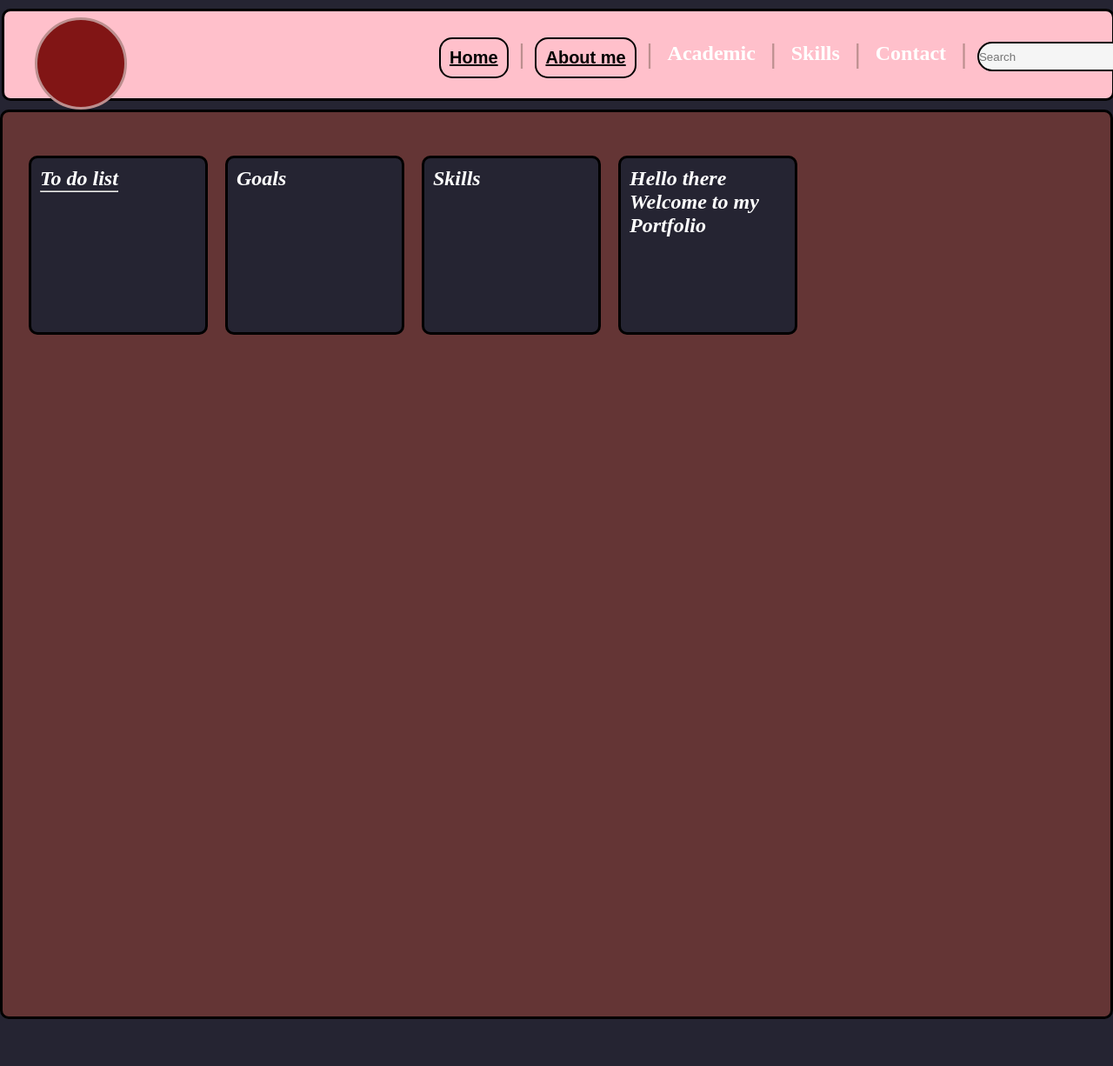
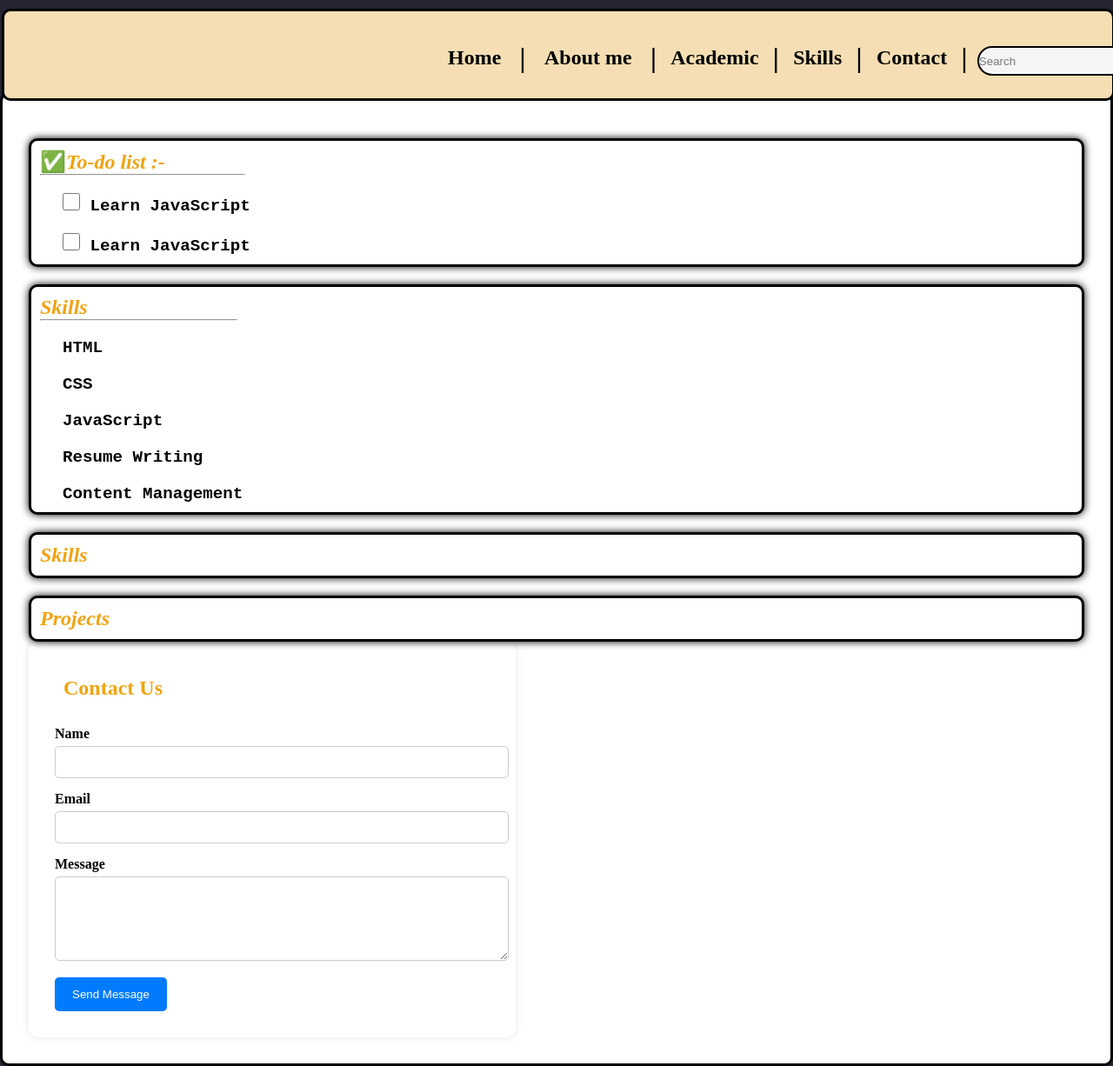
Before and after one commit to natarajanspnk/my-portfolio, a plain HTML site: page index.html in a window 1280 px wide. Shown: the top 1226 px of the page at 87% size. Before the commit the page ends 1172 px from the top, so only its background shows below. Drawn offline with Linux system fonts and the light colour scheme.

Commit message:
Update 1:index and style

```diff
--- a/index.html
+++ b/index.html
@@ -12,43 +12,63 @@
 </head>
 
 
+<body>
+    <div class="frame1">
+      <div class="nattu1"></div>
+        <div class="titlepage">
+          <h2><a class="a" href="home.html">Home</a></h2><h1>|</h1>
 
+          <h2><a class="a" href="">About me</a></h2><h1>|</h1>
 
+          <h2>Academic</h2><h1>|</h1>
 
-</style>
+          <h2>Skills</h2><h1>|</h1>
 
-<body>
-  <div class="nattu1"></div>
-    <div class="frame1">
-      <div class="titlepage">
-        <button class="button1">
-          <h2 class="h"><a class="a" href="home.html">Home</a></h2>
-
-        </button><h1>|</h1>
-
-        <button class="button1">
-          <h2 class="h"><a class="a" href="">About me</a></h2>
-        </button><h1>|</h1>
-
-        <h2 class="h">Academic</h2><h1>|</h1>
-
-        <h2 class="h">Skills</h2><h1>|</h1>
-
-        <h2 class="h">Contact</h2><h1>|</h1>
+          <h2>Contact</h2><h1>|</h1>
 
         <div>
           <input class="search" type="text" placeholder="Search">
         </div>
       </div>
     </div>
-  </div>
+
     <div class="container">
       <div class="box1">
-      <h2><i>To do list <hr></i></h2>
+        <h2>✅<i>To-do list :-<hr></i>
+          <ul style="font-family:'Courier New', monospace;">
+            <li>
+              <input type="checkbox" id="task1">
+              <label for="task1">Learn JavaScript</label>
+            </li>
+            <li>
+              <input type="checkbox" id="task2">
+                <label for="task2">Learn JavaScript</label>
+            </li>
+
+          </ul>
+        </h2>
       </div>
+      <div class="box2">
+        <h2><i>Skills <hr></i>
+          <ul style="font-family:'Courier New', monospace;">
+            <li>
+              <label for="task1">HTML</label>
+            </li>
+            <li>
+              <label for="task2">CSS</label>
+            </li>
+            <li>
+              <label for="task2">JavaScript</label>
+            </li>
+            <li>
+              <label for="task2">Resume Writing</label>
+            </li>
+            <li>
+              <label for="task2">Content Management</label>
+            </li>
 
-    <div class="box2">
-      <h2><i>Goals</i></h2>
+          </ul>
+        </h2>
       </div>
 
       <div class="box3">
@@ -56,13 +76,25 @@
       </div>
 
       <div class="box4">
-      <h2><i>Hello there Welcome to my Portfolio</i></h2>
+        <h2><i>Projects</i></h2>
+      </div>
+      <div class="contact-form">
+        <h2>Contact Us</h2>
+        <form action="#" method="post">
+          <label for="name">Name</label>
+          <input type="text" id="name" name="name" required />
+
+          <label for="email">Email</label>
+          <input type="email" id="email" name="email" required />
+
+          <label for="message">Message</label>
+          <textarea id="message" name="message" rows="5" required></textarea>
+
+          <button type="submit">Send Message</button>
+        </form>
       </div>
     </div>
 
-  <div>
-
-  </div>
 </body>
 
 </html>
--- a/style.css
+++ b/style.css
@@ -3,50 +3,87 @@
     padding: 0px;
 }
 
+
 body {
     background: #252432;
-    position: relative;
+
 }
 
-.nattu1 {
+@media (max-width: 800px){
+    .container{
+        flex-direction: column;
+    }
+  }
+
+.frame1 {
+    background: wheat;
+    border-color: black;
+    border-style: solid;
+    border-radius: 10px;
+    height: 100px;
+    position: relative;
+    display: flex;
+    top: 10px;
+    left: 2px;
+}
+
+.logo {
     background-image: url(\Photograph.jpg);
     background-color: rgb(129, 21, 21);
     background-size: cover;
-    border-color: rosybrown;
+    border-color: black;
     border-style: solid;
     border-radius: 100px;
-    position: absolute;
-    top: 20px;
+    position: relative;
+    top: 0px;
     left: 40px;
     height: 100px;
     width: 100px;
     z-index: 1;
 }
 
-.frame1 {
-    background: pink;
-    border-color: black;
-    border-style: solid;
-    border-radius: 10px;
-    height: 100px;
-    position: relative;
-    top: 10px;
-    left: 2px;
+.titlepage {
+    color: black;
+    display: flex;
+    width: 800px;
+    flex-direction: row;
+    flex-wrap: wrap;
+    justify-content: space-between;
+    position: absolute;
+    align-items: left;
+    top: 35px;
+    left: 500px;
+    z-index: 1;
 }
 
 
-.h{
-    color: rgb(255, 255, 255);
+.titlepage h2,a {
+    color: black;
     padding: 5px;
     flex-wrap: wrap;
+    text-decoration: none;
+    justify-content: center;
 }
 
-.a{
-    color: rgb(0, 0, 0);
-    flex-wrap: wrap;
+
+.titlepage h2:hover {
+    color: white;
+    background-color: black;
+    border-color: black;
+    border-style: solid;
 }
 
-.button1 {
+
+
+.titlepage a{
+    color: black;
+    flex-wrap: wrap;
+    text-decoration: none;
+}
+
+
+
+/*.button1 {
     padding: 5px;
     background-color: pink;
     border-color: black;
@@ -57,19 +94,11 @@ body {
 
 .button1:hover {
 
-}
+}*/
 
-.titlepage {
-    color: rosybrown;
-    display: flex;
-    width: 800px;
-    flex-direction: row;
-    flex-wrap: wrap;
-    justify-content: space-between;
-    position: absolute;
-    top: 30px;
-    left: 500px;
-}
+
+
+
 
 .search {
     position: relative;
@@ -86,7 +115,7 @@ body {
 
 .search:hover {
     cursor: pointer;
-    border-color: black;
+    border-color: red;
     border-style: dashed;
     border-radius: 100px;
 
@@ -94,49 +123,172 @@ body {
 
 .container {
     /*background:#252432;*/
-    background-color: rgb(100, 53, 53);
+    background-color: rgb(255, 255, 255);
     border-color: black;
     border-style: solid;
     border-radius: 10px;
-    height: 1000px;
-    position: relative;
-    top: 20px;
+    position: static;
     padding: 20px;
     display: flex;
-    flex-direction: row;
+    flex-direction: column;
 
 }
 
 .container h2{
-    color: white;
+    color: rgb(241, 163, 16);
     padding: 10px;
-    position: absolute;
+    position: relative;
 }
 
 
 
+.container li {
+    color: black;
+    padding: 10px;
+    position: relative;
+    list-style: none;
+    top: 10px;
+    left: 1rem;
+    font-size: 1.2rem;
+    word-spacing: 10%;
+
+}
+
+input[type="checkbox"] {
+    width: 20px;
+    height: 20px;
+    accent-color: grey;
+  }
+
+input[type="checkbox"]:checked + label {
+    text-decoration: line-through;
+    color: grey;
+  }
+
+
+
+input[type="checkbox"]:checked + label {
+    opacity: 10s;
+  }
+
+
 .box1,.box2,.box3,.box4{
-    background:#252432;
-    border-color: black;
+    background:white;
     border-style: solid;
     border-radius: 10px;
-    height: 200px;
-    width: 200px;
+    border-width: 3px;
+    box-shadow: 0px 0px 10px rgba(0,0,1,10.1);
     position: relative;
+
     top: 20px;
     margin: 10px;
-    z-index: 0;
+    display: flex;
+    flex: 50%;
+    flex-wrap: wrap;
+    transition: all 0.3s ease;
 }
 
-.box4 img{
-    /*background:#252432;*/
-    color: red;
-    background-color: rgb(100, 53, 53);
-    border-color: black;
+.box1:hover {
+    transform: translateY(-10px); /* Slight lift */
+    box-shadow: 0 6px 15px rgba(0, 0, 0, 0.3); /* Shadow grows */
+    font-weight: bolder;
+    border-color: #f5deb3;
     border-style: solid;
     border-radius: 10px;
-    height: 150px;
-    width: 150px;
-    position: relative;
+}
+
+.box2:hover {
+    transform: translateY(-10px); /* Slight lift */
+    box-shadow: 0 6px 15px rgba(0, 0, 0, 0.3); /* Shadow grows */
+    font-weight: bolder;
+    border-color: #f5deb3;
+    border-style: solid;
+    border-radius: 10px;
 
 }
+
+.box3:hover {
+    transform: translateY(-10px); /* Slight lift */
+    box-shadow: 0 6px 15px rgba(0, 0, 0, 0.3); /* Shadow grows */
+    font-weight: bolder;
+    border-color: #f5deb3;
+    border-style: solid;
+    border-radius: 10px;
+}
+
+.box4:hover {
+    transform: translateY(-10px); /* Slight lift */
+    box-shadow: 0 6px 15px rgba(0, 0, 0, 0.3); /* Shadow grows */
+    font-weight: bolder;
+    border-color: #f5deb3;
+    border-style: solid;
+    border-radius: 10px;
+}
+
+
+.form {
+    background-color: rgb(255, 255, 255);
+    border-color: black;
+    box-shadow: 0px 0px 10px rgba(0,0,1,10.1);
+    border-radius: 10px;
+    display: flex;
+    position: relative;
+    justify-content: center;
+    padding-top: 100px;
+
+}
+
+.form2 {
+    background-color: rgb(255, 255, 255);
+    border-color: black;
+    box-shadow: 0px 0px 10px rgba(0,0,1,10.1);
+    border-radius: 10px;
+    padding: 10px;
+    display: flex;
+    flex-direction: column;
+    align-items: center;
+    position: relative;
+    height: 300px;
+    width: 500px;
+}
+
+.contact-form {
+    max-width: 500px;
+    margin: 10px;
+    background: white;
+    padding: 30px;
+    border-radius: 10px;
+    box-shadow: 0 0 10px rgba(0, 0, 0, 0.1);
+  }
+
+  .contact-form h2 {
+    margin-bottom: 20px;
+  }
+
+  .contact-form label {
+    display: block;
+    margin-bottom: 5px;
+    font-weight: bold;
+  }
+
+  .contact-form input,
+  .contact-form textarea {
+    width: 100%;
+    padding: 10px;
+    margin-bottom: 15px;
+    border: 1px solid #ccc;
+    border-radius: 5px;
+  }
+
+  .contact-form button {
+    background-color: #007bff;
+    color: white;
+    border: none;
+    padding: 12px 20px;
+    border-radius: 5px;
+    cursor: pointer;
+  }
+
+  .contact-form button:hover {
+    background-color: #0056b3;
+  }
```
Lines whose indentation alone changed are shown as unchanged.
